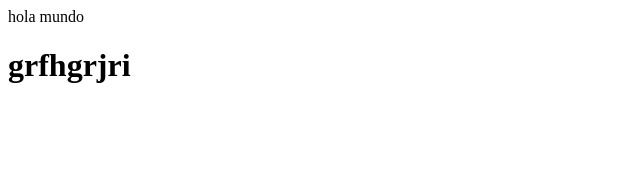
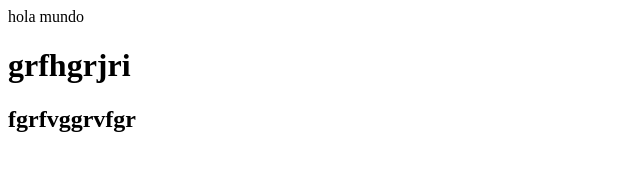
Before and after one commit to rojastatiana/website-test, a plain HTML site: page index.html in a window 1280 px wide. Shown: the whole page, without its empty margins (0-640 px from the left). Drawn offline with Linux system fonts and the light colour scheme.

Commit message:
Update index.html

```diff
--- a/index.html
+++ b/index.html
@@ -2,6 +2,7 @@
 <html>
     hola mundo
     <h1>grfhgrjri</h1>
+    <h2>fgrfvggrvfgr</h2>
 
 
 </html>
```
